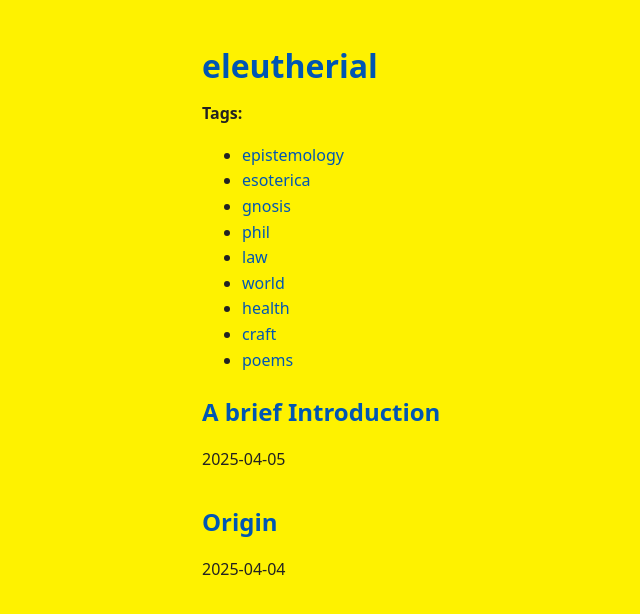
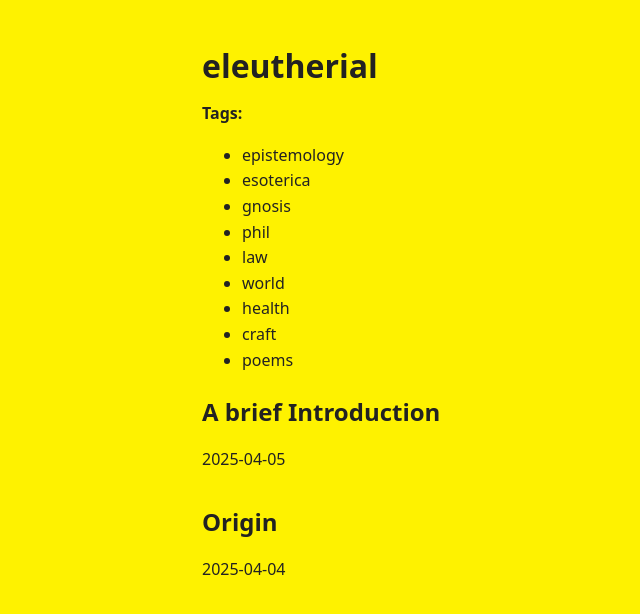
Before and after one commit to colour-unimog/eleutherial, a Jekyll site: the page built from index.md, in a window 1280 px wide. Shown: the top 614 px of the page, without its empty margins (88-728 px from the left). Built offline with Jekyll 4.4.1, drawn with Linux system fonts in a browser that asks for light colours.

Commit message:
Update default.html

```diff
--- a/_layouts/default.html
+++ b/_layouts/default.html
@@ -6,7 +6,7 @@
     <title>{{ page.title }}</title>
     <style>
         body { background: #FEF200; color: #222; font-family: system-ui, sans-serif; line-height: 1.6; max-width: 700px; margin: 40px auto; padding: 0 20px; }
-        a { color: #0056b3; text-decoration: none; }
+        a { color: #222; text-decoration: none; }
         h1, h2 { margin-bottom: 10px; }
         .post { margin-bottom: 30px; }
         .tags { font-size: 0.9em; color: #555; }
```
